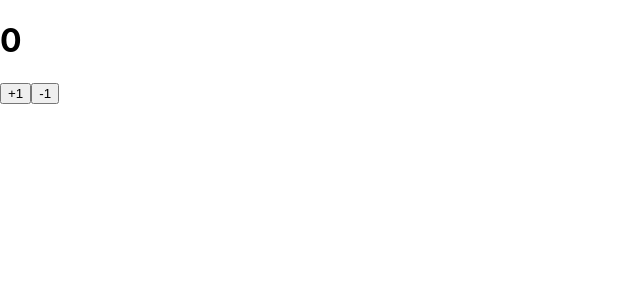
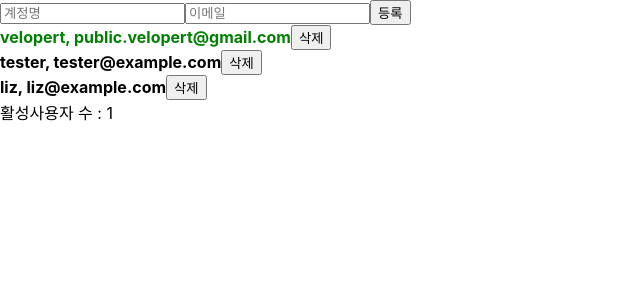
Before and after one commit to Kimgeunwook/React-study, a React (Create React App) app in the folder begin-react/: page / in a window 1280 px wide. Shown: the top 300 px of the page, without its empty margins (0-640 px from the left). Built offline with nearby package versions, Linux system fonts and the light colour scheme.

Commit message:
react.memo를 사용한 컴포넌트 리렌더링 방지

```diff
--- a/begin-react/src/App.js
+++ b/begin-react/src/App.js
@@ -1,95 +1,96 @@
-import React, {useRef, useState, useMemo, useCallback}  from 'react';
+import React, { useRef, useState, useMemo, useCallback } from 'react';
+import UserList from './UserList';
+import CreateUser from './CreateUser';
 
-import UserList from './UserList.js';
-import CreateUser from './CreateUser.js';
-function countActiveUsers(users){
+function countActiveUsers(users) {
   console.log('활성 사용자 수를 세는중...');
   return users.filter(user => user.active).length;
 }
+
 function App() {
   const [inputs, setInputs] = useState({
-      username:'',
-      email:'',
+    username: '',
+    email: ''
   });
-  const {username, email} = inputs;
-  const onChange = useCallback(e =>{
-    const {name, value} = e.target;
-    setInputs({
-      ...inputs,
-      [name]:value
-    });
-  },[inputs]);//inputs가 바뀔때만 함수가 새로 만들어진다.
-
-  const [users, setUsers] = useState ([
+  const { username, email } = inputs;
+  const onChange = useCallback(
+    e => {
+      const { name, value } = e.target;
+      setInputs({
+        ...inputs,
+        [name]: value
+      });
+    },
+    [inputs]
+  );
+  const [users, setUsers] = useState([
     {
-        id:1,
-        username : '근욱',
-        email:'wook961206@naver.com',
-        active : true
+      id: 1,
+      username: 'velopert',
+      email: 'public.velopert@gmail.com',
+      active: true
     },
     {
-        id:2,
-        username : '지호',
-        email:'wlgh@naver.com',
-        active : false
+      id: 2,
+      username: 'tester',
+      email: 'tester@example.com',
+      active: false
     },
     {
-        id:3,
-        username : '병준',
-        email:'moon@naver.com',
-        active : false
+      id: 3,
+      username: 'liz',
+      email: 'liz@example.com',
+      active: false
     }
-]);
+  ]);
 
+  const nextId = useRef(4);
+  const onCreate = useCallback(() => {
+    const user = {
+      id: nextId.current,
+      username,
+      email
+    };
+    setUsers(users => users.concat(user));
 
-const nextId = useRef(4);
-const onCreate = useCallback(() =>
-{
-  const user = {
-    id:nextId.current,
-    username,
-    email,
-  };
+    setInputs({
+      username: '',
+      email: ''
+    });
+    nextId.current += 1;
+  }, [username, email]);
 
-  setUsers(users.concat(user));
-  //setUsers([...users, use]);
-  setInputs({
-    username:'',
-    email:''
-  });
-  //console.log(nextId.current); //4
-  nextId.current += 1;
-},[username,email,users]);
-
-const onRemove = useCallback(id =>{
-  setUsers(users.filter(user => user.id !== id));
-},[users]);
-
-const onToggle = useCallback(id =>{
-  setUsers(users.map(
-    user =>user.id === id
-    ? {...user,active:!user.active}
-    : user
-  ))
-},[users]);
-  const count = useMemo(() => countActiveUsers(users), [users]); //이 함수는 users가 바뀔때만 사용해 주겠다.
+  const onRemove = useCallback(
+    id => {
+      // user.id 가 파라미터로 일치하지 않는 원소만 추출해서 새로운 배열을 만듬
+      // = user.id 가 id 인 것을 제거함
+      setUsers(users => users.filter(user => user.id !== id));
+    },
+    []
+  );
+  const onToggle = useCallback(
+    id => {
+      setUsers( users =>
+        users.map(user =>
+          user.id === id ? { ...user, active: !user.active } : user
+        )
+      );
+    },
+    []
+  );
+  const count = useMemo(() => countActiveUsers(users), [users]);
   return (
     <>
       <CreateUser
-        username = {username}
-        email = {email}
-        onChange = {onChange}
-        onCreate = {onCreate}
-
-        />
-      <UserList users = {users}
-      onRemove = {onRemove}
-      onToggle = {onToggle}
+        username={username}
+        email={email}
+        onChange={onChange}
+        onCreate={onCreate}
       />
-      <div>활성 사용자 수 : {count}</div>
+      <UserList users={users} onRemove={onRemove} onToggle={onToggle} />
+      <div>활성사용자 수 : {count}</div>
     </>
-
-  )
+  );
 }
 
 export default App;
--- a/begin-react/src/UserList.js
+++ b/begin-react/src/UserList.js
@@ -1,6 +1,6 @@
 import React, {useEffect} from 'react';
 
-function User({user, onRemove, onToggle}){
+const User = React.memo(function User({user, onRemove, onToggle}){
     // useEffect(() => {
     //     console.log('컴포넌트가 화면에 나타남');
     //     //props -> state
@@ -34,7 +34,7 @@ function User({user, onRemove, onToggle}){
                 <button onClick = {() => onRemove(user.id)}>삭제</button>
             </div>
     );
-}
+});
 
 
 function UserList({users, onRemove, onToggle}){
@@ -54,4 +54,5 @@ function UserList({users, onRemove, onToggle}){
         </div>
     )
 }
-export default UserList;
+export default React.memo(UserList,
+    (prevProps, nextProps) => nextProps.users === prevProps.users);
--- a/begin-react/src/index.js
+++ b/begin-react/src/index.js
@@ -2,12 +2,11 @@ import React from 'react';
 import ReactDOM from 'react-dom';
 import './index.css';
 import App from './App';
-import Counter from './Counter';
 import * as serviceWorker from './serviceWorker';
 
 ReactDOM.render(
   <React.StrictMode>
-    <Counter />
+    <App />
   </React.StrictMode>,
   document.getElementById('root')
 );
```
Also changed, not shown: begin-react/src/CreateUser.js (+15 -13 lines).
